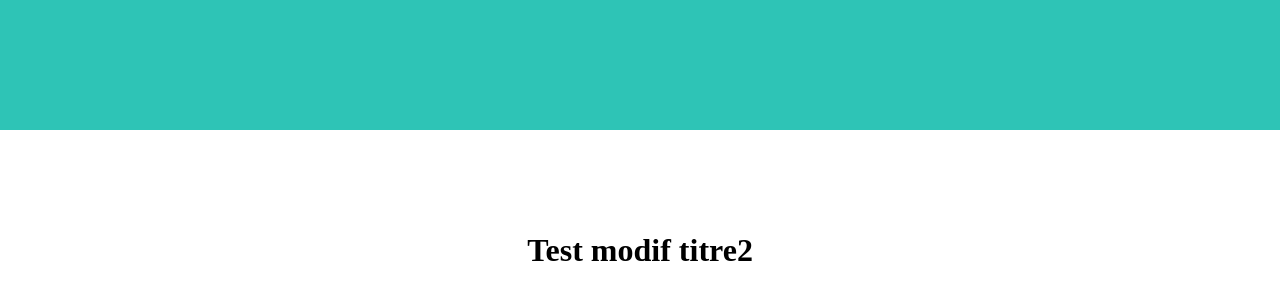
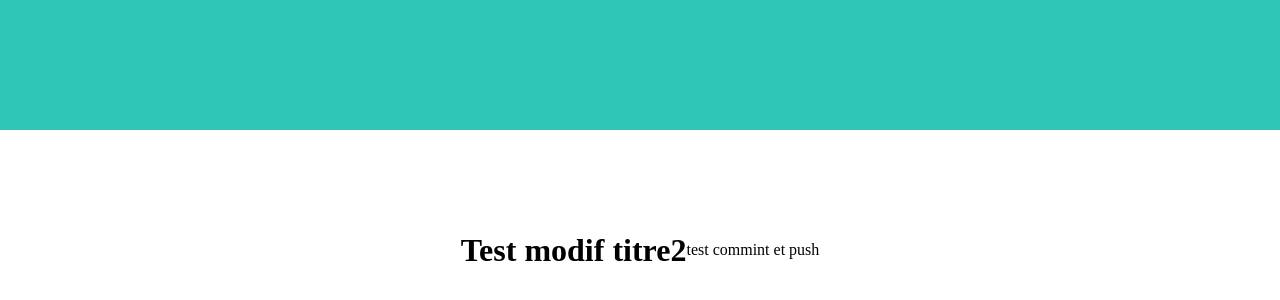
Before and after one commit to Edwina-molinaro/projet-responsive, a plain HTML site: page index.html in a window 1280 px wide. Shown: the part 430-730 px from the top of the page. Drawn offline with Linux system fonts and the light colour scheme.

Commit message:
ajout de texte

```diff
--- a/index.html
+++ b/index.html
@@ -12,6 +12,7 @@
             <div class="background-header"></div>
             <div class="title">
                 <h1>Test modif titre2</h1>
+                <p>test commint et push</p>
             </div>
         </header>
 
```
